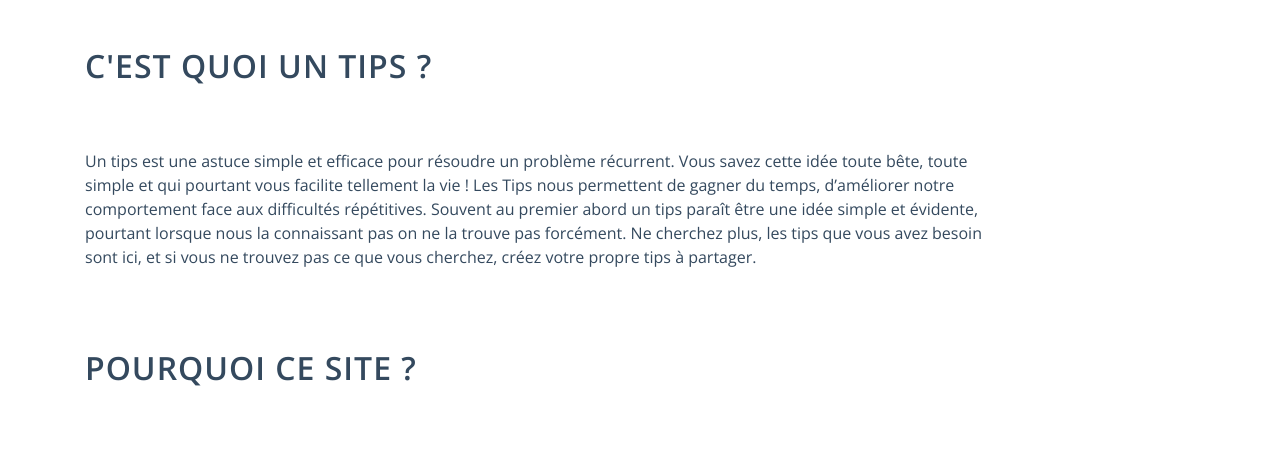
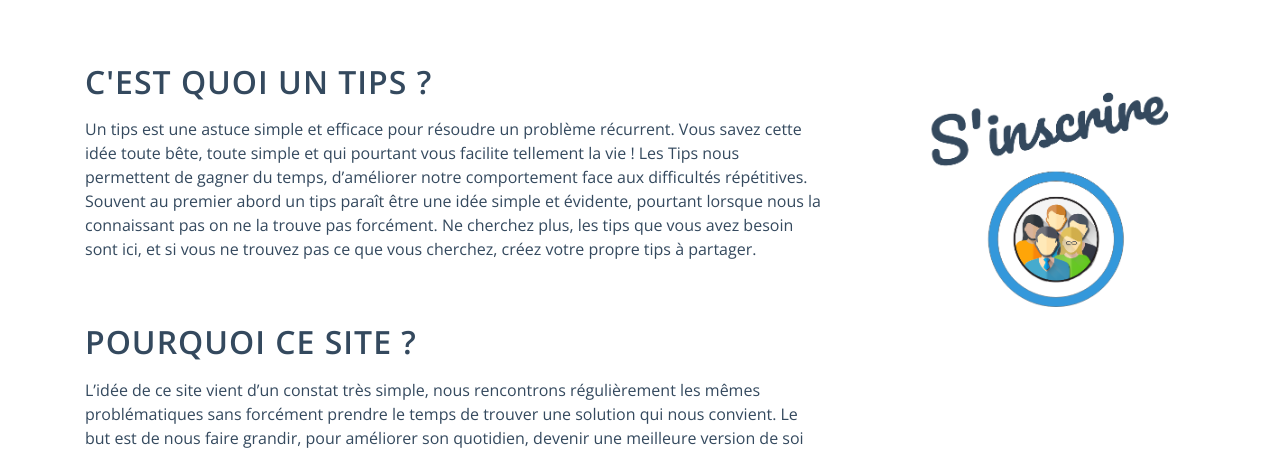
Before and after one commit to thomasLGTO/patinoireThomasLargeteau, a Symfony app: template templates/main/concept.html.twig in a window 1280 px wide. Shown: the part 389-838 px from the top of the page. Run offline with Twig, Linux system fonts and the light colour scheme; the template is opened without the code that fills it, so the values that code supplies are empty; some libraries are stand-ins or nearby versions.

Commit message:
modify design of concept page

```diff
--- a/src/Security/UserConnexionAuthenticator.php
+++ b/src/Security/UserConnexionAuthenticator.php
@@ -69,7 +69,7 @@ class UserConnexionAuthenticator extends AbstractFormLoginAuthenticator implemen
 
         if (!$user) {
             // fail authentication with a custom error
-            throw new CustomUserMessageAuthenticationException('Email could not be found.');
+            throw new CustomUserMessageAuthenticationException('L\'email ou le mot de passe ne correspondent pas');
         }
 
         return $user;
--- a/templates/main/concept.html.twig
+++ b/templates/main/concept.html.twig
@@ -4,24 +4,26 @@
 
 {% block body %}
     <div class="container">
-        <div class="row no-gutters">
-            <h2 class="mt-0">C'est quoi un tips ?</h2>
-            <p class="col-lg-10 ">Un tips est une astuce simple et efficace pour résoudre un problème récurrent.
-            Vous savez cette idée toute bête, toute simple et qui pourtant vous facilite
-            tellement la vie !
-            Les Tips nous permettent de gagner du temps, d’améliorer notre comportement face aux difficultés répétitives.
-            Souvent au premier abord un tips paraît être une idée simple et évidente, pourtant lorsque nous la connaissant pas on ne la trouve pas forcément. Ne cherchez plus, les tips que vous avez besoin sont ici, et si vous ne trouvez pas ce que vous cherchez, créez votre propre tips à partager.
-            </p>
-            <h2>Pourquoi ce site ?</h2>
+        <div class="row no-gutters justify-content-between">
+            <div class="col-lg-8">
+                <h2 class="my-3">C'est quoi un tips ?</h2>
+                <p class="m-0">Un tips est une astuce simple et efficace pour résoudre un problème récurrent.
+                Vous savez cette idée toute bête, toute simple et qui pourtant vous facilite
+                tellement la vie !
+                Les Tips nous permettent de gagner du temps, d’améliorer notre comportement face aux difficultés répétitives.
+                Souvent au premier abord un tips paraît être une idée simple et évidente, pourtant lorsque nous la connaissant pas on ne la trouve pas forcément. Ne cherchez plus, les tips que vous avez besoin sont ici, et si vous ne trouvez pas ce que vous cherchez, créez votre propre tips à partager.
+                </p>
+            </div>
+            <a class="col-lg-3 col-7 mb-lg-0 mb-5 mx-auto mx-lg-0" href="{{ path('app_register') }}"><img src="{{ asset('images/ctaRegister.png') }}" class="w-100" alt="Photo d'un groupe d'individu"></a>
+            <h2 class="my-3">Pourquoi ce site ?</h2>
             <div class="textbox row justify-content-between no-gutters">
-                <p class="col-lg-7 ">L’idée de ce site vient d’un constat très simple, nous rencontrons régulièrement les mêmes problématiques sans forcément prendre le temps de trouver une solution qui nous convient.
+                <p class="col-lg-8 mb-5 ">L’idée de ce site vient d’un constat très simple, nous rencontrons régulièrement les mêmes problématiques sans forcément prendre le temps de trouver une solution qui nous convient.
                 Le but est de nous faire grandir, pour améliorer son quotidien, devenir une meilleure version de soi même, pour ne pas répéter les mêmes erreurs.
                 Une liste des Tips par catégories vous permet de vous y retrouver ainsi qu’une barre de recherche pour trouver ce dont vous avez besoin.
                 </p>
-                <img src="{{ asset('images/ski.jpg') }}" alt="" class="col-lg-4 rounded mb-5">
-                <h2>Ce que vous ne trouverez pas sur ce site</h2>
-                <img src="{{ asset('images/goutte.jpg') }}" alt="" class="col-lg-4 rounded mt-5">
-                <p class="col-lg-7 mt-5">Pas de jugement, pour chaque tips vous pouvez uniquement signaler si vous l’utilisez. Pas de possibilités de dire si vous trouvez ce tips “nul” ou génial le classement des tips les plus utilisées s'en chargera pour vous. De même les tips de type tuto ou tirés d’études scientifiques… ne seront pas acceptés. Un tips est court,clair et simple.
+                <img src="{{ asset('images/montagneVerte.jpg') }}" alt="" class="col-lg-12 rounded "    >
+                <h2 class="mt-5 mb-3">Ce que vous ne trouverez pas sur ce site</h2>
+                <p class="col-lg-8">Pas de jugement, pour chaque tips vous pouvez uniquement signaler si vous l’utilisez. Pas de possibilités de dire si vous trouvez ce tips “nul” ou génial le classement des tips les plus utilisées s'en chargera pour vous. De même les tips de type tuto ou tirés d’études scientifiques… ne seront pas acceptés. Un tips est court,clair et simple.
                 Faites également preuve de discernement à leurs lecture, ils sont la représentation de ce qui marche pour quelqu’un, il n’y a pas de véracité dans ces propos, à chacun de juger et prendre ses responsabilitées quand à leurs l’utilisations.
                 </p>
             </div>
```
Also changed, not shown: public/images/montagneVerte.jpg (added).
